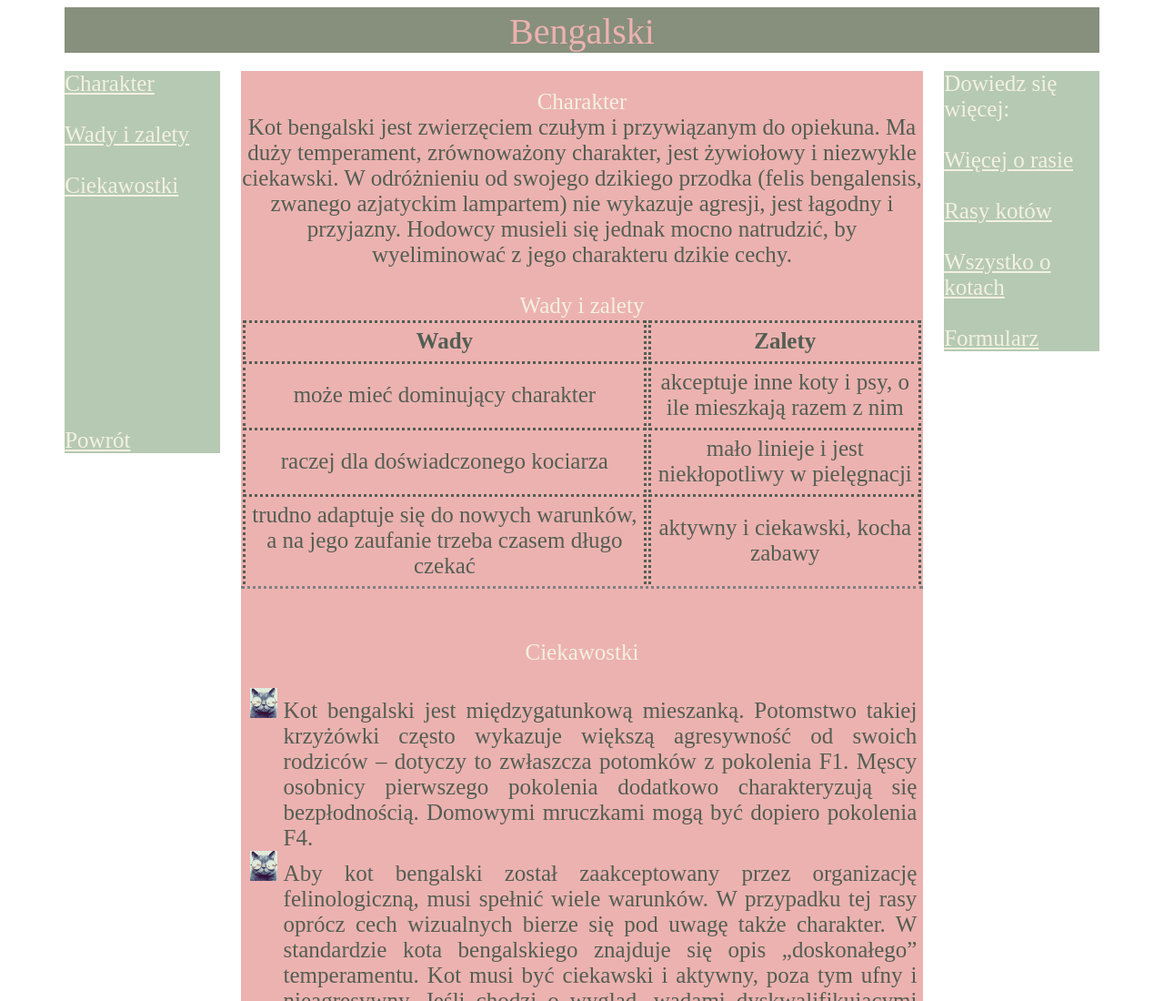
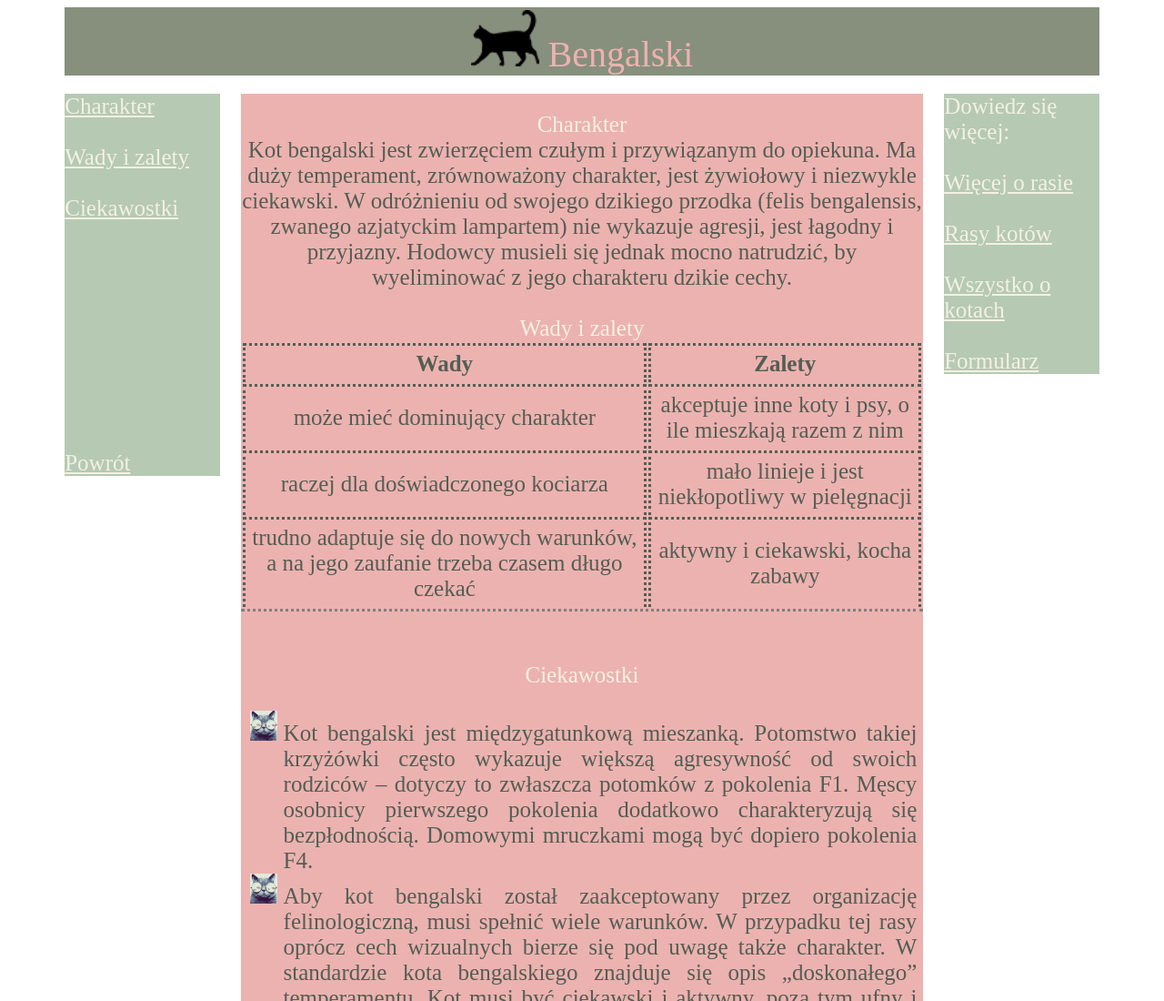
Before and after one commit to juliaszachno/7raskociakow, a plain HTML site: page Bengal.html in a window 1280 px wide. Shown: the top 1100 px of the page at 91% size. Drawn offline with Linux system fonts and the light colour scheme.

Commit message:
Update Bengal.html

```diff
--- a/Bengal.html
+++ b/Bengal.html
@@ -11,7 +11,10 @@
 
 
 <div class="content">
-	<div class="header"> Bengalski </div>
+	<div class="header">
+		<img id="logo" src="images/logo.png" alt="logo">
+		Bengalski
+	</div>
 	<div class="srodek">
 	<div class="menu2">
 		<a href=#Charakter>
```
